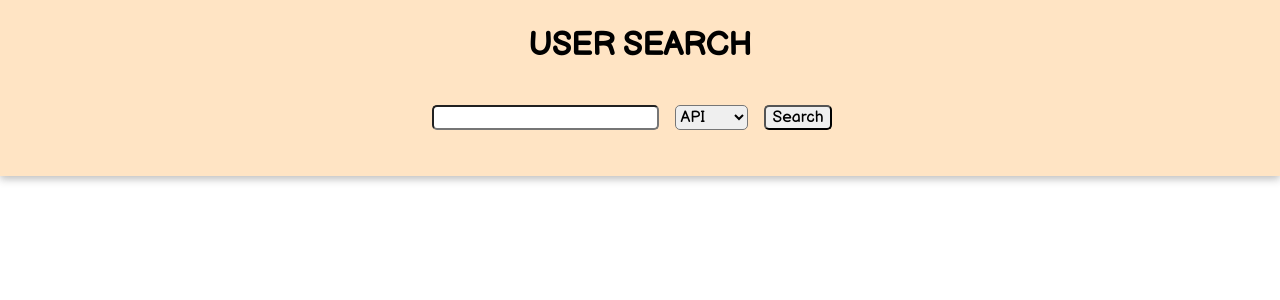
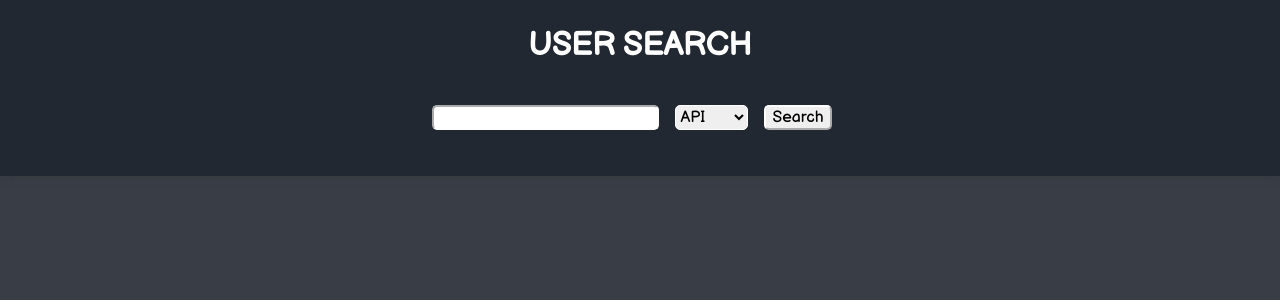
Before and after one commit to NahuelCF/User-search, a React (Create React App) app in the folder user-search/: page /search in a window 1280 px wide. Shown: the top 300 px of the page. Built offline with nearby package versions, Linux system fonts and the light colour scheme.

Commit message:
palette of colors changed

```diff
--- a/user-search/src/Components/Profile/profile.css
+++ b/user-search/src/Components/Profile/profile.css
@@ -1,5 +1,5 @@
 .profile{
-    background-color: lightseagreen;
+    background-color: #00adb5;
     width: 25rem;
     display: flex;
     flex-direction: column;
@@ -25,4 +25,5 @@
     height: 15rem;
     border-radius: 10px;
     border: 2px solid black;
+    background-color: #d1d0d0;
 }
--- a/user-search/src/Components/Search/search.css
+++ b/user-search/src/Components/Search/search.css
@@ -2,7 +2,7 @@
     height: 11rem;
     grid-template-rows: [start-title] 1fr [end-title start-search] 1fr [end-search];
     grid-template-areas: "title" "search" ;
-    background-color: bisque;
+    background-color: #222831;
     -webkit-box-shadow: 0px 3px 8px 0px rgba(50, 50, 50, 0.32);
     -moz-box-shadow:    0px 3px 8px 0px rgba(50, 50, 50, 0.32);
     box-shadow:         0px 3px 8px 0px rgba(50, 50, 50, 0.32);
@@ -15,6 +15,7 @@
     padding-top: 1.6rem;
     font-size: 2rem;
     font-weight: bold;
+    color: white;
 }
 
 .search-inputs{
@@ -26,6 +27,7 @@
     margin-right: 1rem;
     border-radius: 5px;
     font-size: 1rem;
+    border-color: white;
 }
 
 .search-inputs > select, button{
--- a/user-search/src/Components/UserCard/usercard.css
+++ b/user-search/src/Components/UserCard/usercard.css
@@ -22,7 +22,7 @@
 .usercard-front, .usercard-back {
     -webkit-backface-visibility: hidden;
     backface-visibility: hidden;
-    border: 2px solid black;
+    border: 2px solid white;
     border-radius: 5px;
     display: flex;
     justify-content: space-evenly;
@@ -30,7 +30,7 @@
 }
 
 .usercard-front {
-    background-color: #eabf9f;
+    background-color: #00adb5;
     color: black;
 }
 
--- a/user-search/src/index.css
+++ b/user-search/src/index.css
@@ -9,6 +9,7 @@ body {
   /* background-image: url("https://lh3.googleusercontent.com/proxy/mPNSzSr9PhVnZcvWCaE-QGJjcS7Byj25LXz_N7dwsLVDC5ZTYUNSDhmeQv1D9EKb8AW306WX7K_5koU004fKJn6V");
   background-repeat: no-repeat;
   background-size: cover; */
+  background-color: #393e46;
 }
 
 code {
```
